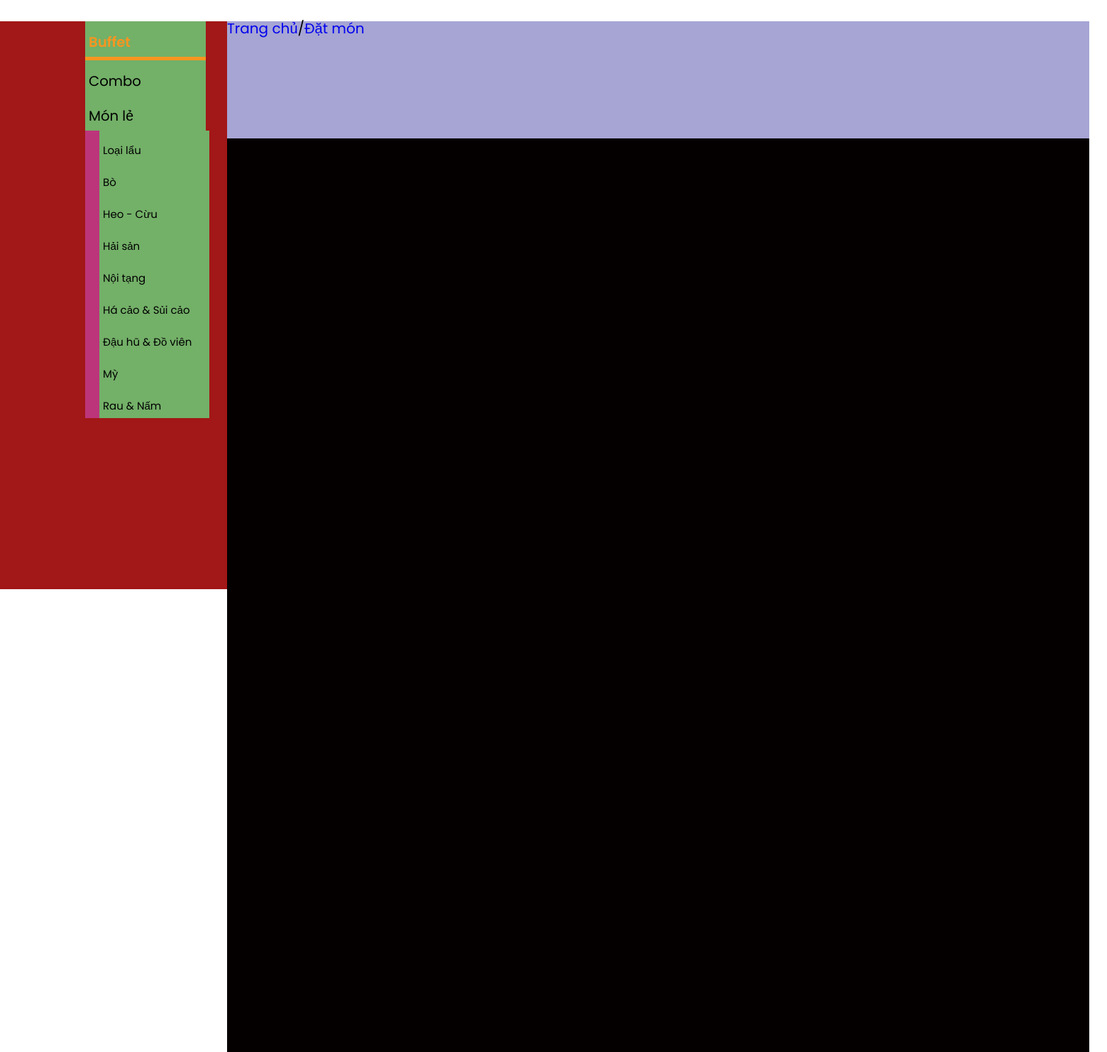
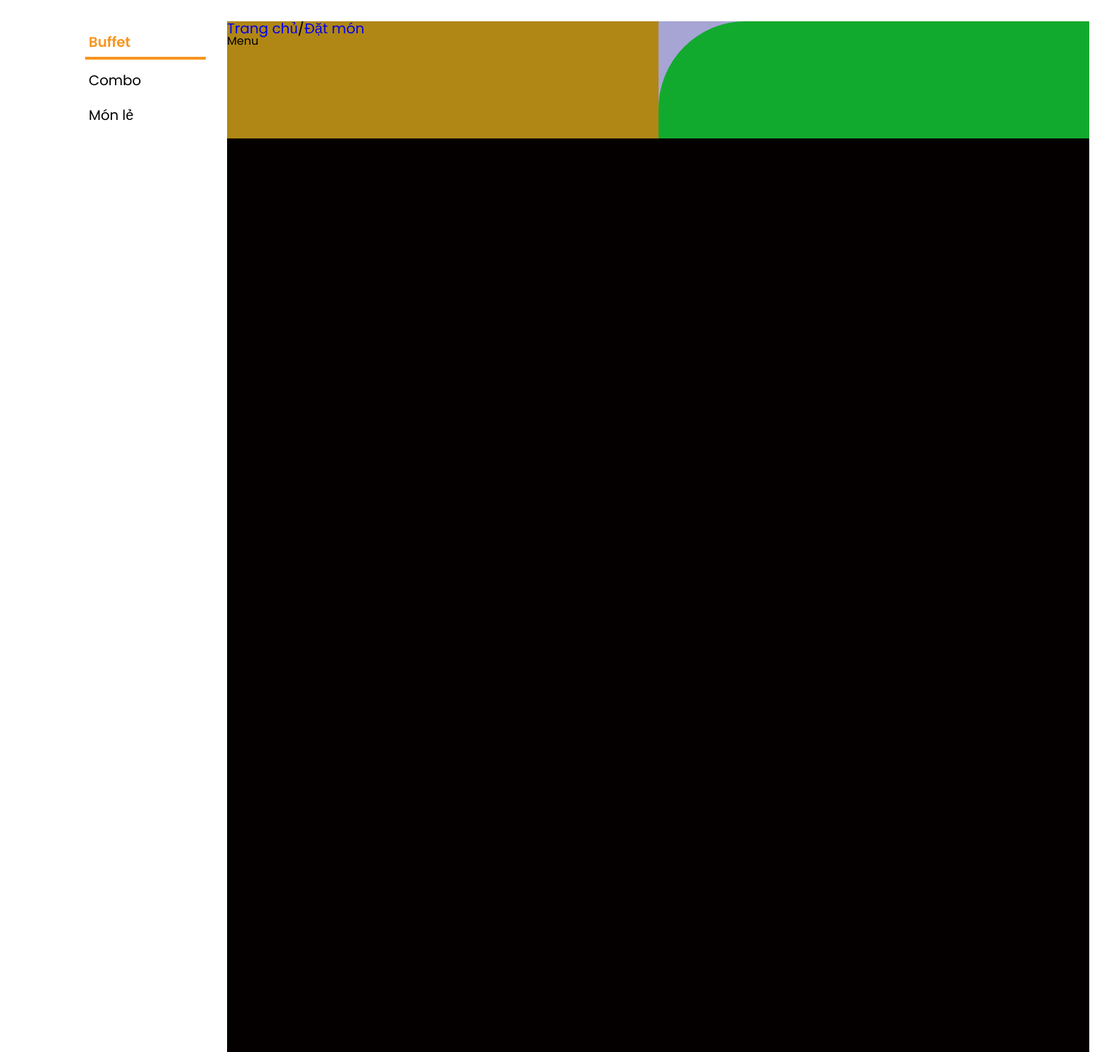
Before and after one commit to Hongphuc05/QuanLauChiDan, a PHP site: page /menu.html in a window 1560 px wide. Shown: the part 118-1600 px from the top of the page at 71% size. Run offline with PHP 8.4, Linux system fonts and the light colour scheme; some web fonts are replaced.

Commit message:
menu part2

```diff
--- a/css/style_menu.css
+++ b/css/style_menu.css
@@ -126,7 +126,7 @@ a {
 }
 
 /* gạch chân */
-.nav li.active a::after {
+.nav >ul > li.active a::after {
     position: absolute;
     left: 26.5px;
     bottom: 21px;
@@ -136,6 +136,7 @@ a {
     height: 2px;
     border-radius: 1px;
     background: #000;
+
 
 }
 /* btn login */
@@ -162,7 +163,50 @@ a {
     margin: 0;
 }
 
+.header .sub-menu {
+    position: absolute;
+    list-style: none;
+    background-color: rgb(204, 204, 204, 1);
+    padding-left: 00px;
+    margin-left: 10px;
+    margin-top: 20px;
+    display: none;
+    color: #505F64;
+}
 
+.header .sub-menu a{
+    font-size: 17px;
+    color: #505F64;
+    padding-left: 10px;
+    padding-right: 10px;
+    margin-top: 13.5px;
+    display: block;
+    width: auto;
+    background:none;
+    width: 100%;
+}
+.header li:hover>ul.sub-menu{
+    display: block;
+}
+.nav .sub-menu a::after {
+
+    display: none !important;
+    content: none !important;
+
+}
+.sub-menu .li{
+    width: 100%;
+}
+.header .sub-menu a{
+    display: block;
+    color: #505F64;
+}
+.header .sub-menu a:hover {
+    /* color: #000000;
+    border: 2px solid #000000; */
+    /* background:none; */
+    background: #ffffff;
+}
 /* =========================left========================= */
 
 
@@ -179,7 +223,8 @@ a {
 }
 .left {
     /* position: relative; */
-    background: #a21717;
+    /* background: #a21717; */
+    background: #ffffff;
     text-align: left;
     height: 100vh;
     width: 320px;
@@ -197,7 +242,9 @@ a {
     /* position: absolute; */
     color: #000000;
     font-size: 19.688px;
-    background-color: rgb(115, 176, 104);
+    /* background-color: rgb(115, 176, 104); */
+    background-color: rgb(255, 255, 255);
+
     /* margin-right: 30px; */
     padding-top: 20px;
     padding-bottom: 10px;
@@ -208,10 +255,12 @@ a {
 .left .nav li.active2 a {
     color: #F89520;
     font-weight: 600;
-    border-bottom: 5px solid #F89520;
+    border-bottom: 4px solid #F89520;
 }
+
 .left .nav a:hover {
     color: #F89520;
+    border-bottom: 2px solid #F89520;;
 }
 
 
@@ -242,7 +291,42 @@ a {
     margin: 0;
 }
 
-/* =========================right========================= */
+
+ul.sub-menu {
+    position: absolute;
+    list-style: none;
+    /* background: #bc357b; */
+
+    background: #ffffff;
+    padding-left: 20px;
+    display: none;
+}
+
+#main-menu ul.sub-menu a{
+    font-size: 17px;
+    padding-bottom: 3px;
+    padding-right: 3px;
+    display: inline-block;
+    width: auto;
+
+}
+#main-menu li:hover>ul.sub-menu{
+    display: block;
+}
+.left .nav li.active3 a {
+    color: #F89520;
+    font-weight: normal;
+    border-bottom: 1px solid #F89520;
+}
+
+/* mũi tên */
+
+
+
+
+
+
+  /* =========================right========================= */
 
 
 .right {
@@ -257,26 +341,32 @@ a {
 }
 
 .right .top {
+    display: flex;
     width: 1215px;
     height: 165px;
     background: #a6a5d4;
     padding: 0;
+    justify-content: space-between;
+    align-items: center; /* Canh giữa theo chiều dọc */
+    width: 100%; /* Đảm bảo không bị co lại */
+    overflow: hidden;
 }
-.right .top .title {
+.right .top .left {
+    background: #b08715;
+    flex: 1;
+    height: 165px;
+    max-width: 50%;
+}
+.right .top .right {
+    background: #12aa2e;
+    height: 165px;
+    max-width: 50%;
+    border: 0 !important;
+}
+.right .top .link {
     display: flex;
     font-size: 20px;
 }
 .li {
     position: relative;
 }
-ul.sub-menu {
-    position: absolute;
-    list-style: none;
-    background: #bc357b;
-    padding-left: 20px;
-
-}
-
-#main-menu ul.sub-menu a{
-    font-size: 15px;
-}
--- a/menu.html
+++ b/menu.html
@@ -6,7 +6,8 @@
     <meta name="viewport" content="width=device-width, initial-scale=1.0">
     <!-- reset css -->
     <link rel="stylesheet" href="/frontend/assets/css/reset.css">
-
+    <!-- thư viện font -->
+    <link rel="stylesheet" href="https://cdnjs.cloudflare.com/ajax/libs/font-awesome/6.7.2/css/all.min.css">
     <!-- Nhúng phông -->
     <link rel="preconnect" href="https://fonts.googleapis.com">
     <link rel="preconnect" href="https://fonts.gstatic.com" crossorigin>
@@ -35,11 +36,17 @@
                 <!-- nav(thongtin) -->
                 <nav class="nav">
                     <ul class="ul">
-                        <li>
+                        <li class="cha">
                             <a href="#!">Trang chủ</a>
                         </li>
-                        <li class="active">
+                        <li class="active has-child">
                             <a href="menu.html">Đặt món</a>
+                            <ul class="sub-menu">
+                                <li class="1"><a href="#!">Đặt bàn</a>
+                                </li>
+                                <li class="1"><a href="#!">Đặt mang về</a>
+                                </li>
+                            </ul>
                         </li>
                         <li>
                             <a href="#!">Về chúng tôi</a>
@@ -70,10 +77,10 @@
                     <li>
                         <a href="#!">Combo</a>
                     </li>
-                    <li>
+                    <li class="has-child">
                         <a href="#!">Món lẻ</a>
                         <ul class="sub-menu">
-                            <li><a href="#!">Loại lẩu</a></li>
+                            <li class="active3"><a href="#!">Loại lẩu</a></li>
                             <li><a href="#!">Bò</a></li>
                             <li><a href="#!">Heo - Cừu</a></li>
                             <li><a href="#!">Hải sản</a></li>
@@ -92,12 +99,15 @@
         <!-- Phải chứa menu đồ ăn -->
         <div class="right">
             <div class="top">
-                <div class="title">
-                    <a href="#!">Trang chủ</a>
-                    <span>/</span>
-                    <a href="#!">Đặt món</a>
+                <div class="left">
+                    <div class="link">
+                        <a href="#!">Trang chủ</a>
+                        <span>/</span>
+                        <a href="#!">Đặt món</a>
+                    </div>
+                    <h1 class="title">Menu</h1>
                 </div>
-                <div class="search">
+                <div class="right">
 
                 </div>
             </div>
@@ -105,5 +115,13 @@
 
             </div>
         </div>
+
+
+
+
+
+        <!-- <script src="https://code.jquery.com/jquery-3.7.1.js"></script> -->
+        <script src="menu.js"></script>
+
     </main>
 </body>
--- /dev/null
+++ b/menu.js
@@ -0,0 +1,16 @@
+document.addEventListener("DOMContentLoaded", function () {
+    let menuItem = document.querySelector(".has-child");
+    let subMenu = document.querySelector(".sub-menu");
+
+    menuItem.addEventListener("click", function (event) {
+        event.stopPropagation(); // Ngăn sự kiện lan ra ngoài
+        this.classList.toggle("active"); // Toggle trạng thái menu
+    });
+
+    // Đóng menu khi bấm ra ngoài phần menu
+    document.addEventListener("click", function (event) {
+        if (!menuItem.contains(event.target) && !subMenu.contains(event.target)) {
+            menuItem.classList.remove("active");
+        }
+    });
+});
```
